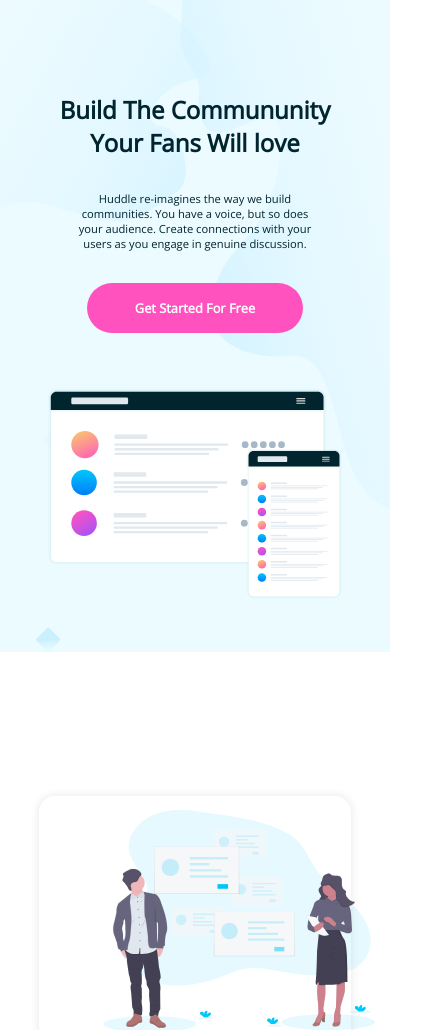
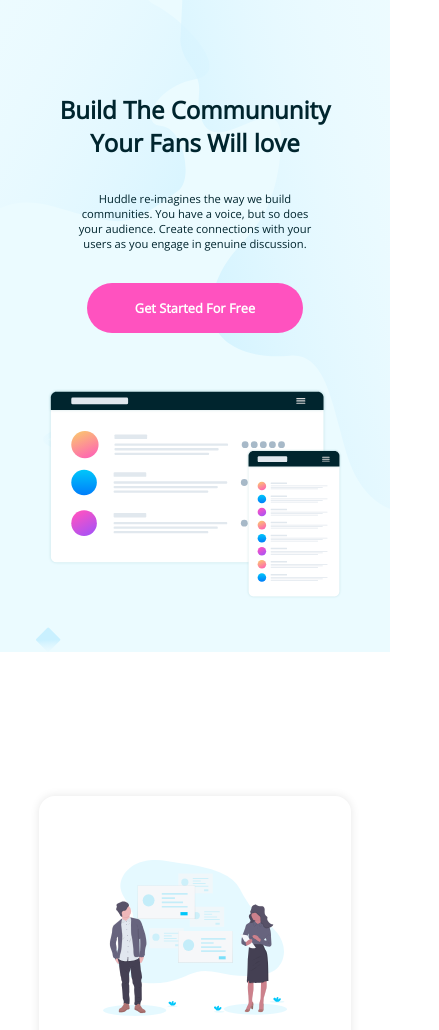
Before and after one commit to biodun42/Huddle-Landing-Page-with-Alternating-Feature-Blocks, a plain HTML site: page index.html in a window 390 px wide. Shown: the part 84-1114 px from the top of the page, 439 px wide, since content can reach past the window. Drawn offline with nearby package versions, Linux system fonts and the light colour scheme.

Commit message:
first push

```diff
--- a/css/Responsive.css
+++ b/css/Responsive.css
@@ -414,8 +414,8 @@
     color: var(--GrayishBlue);
   }
   .box-image img {
-    width: 400px;
-    height: 350px;
+    width: 100%;
+    height: 100%;
   }
   .container3 {
     width: 100%;
```
